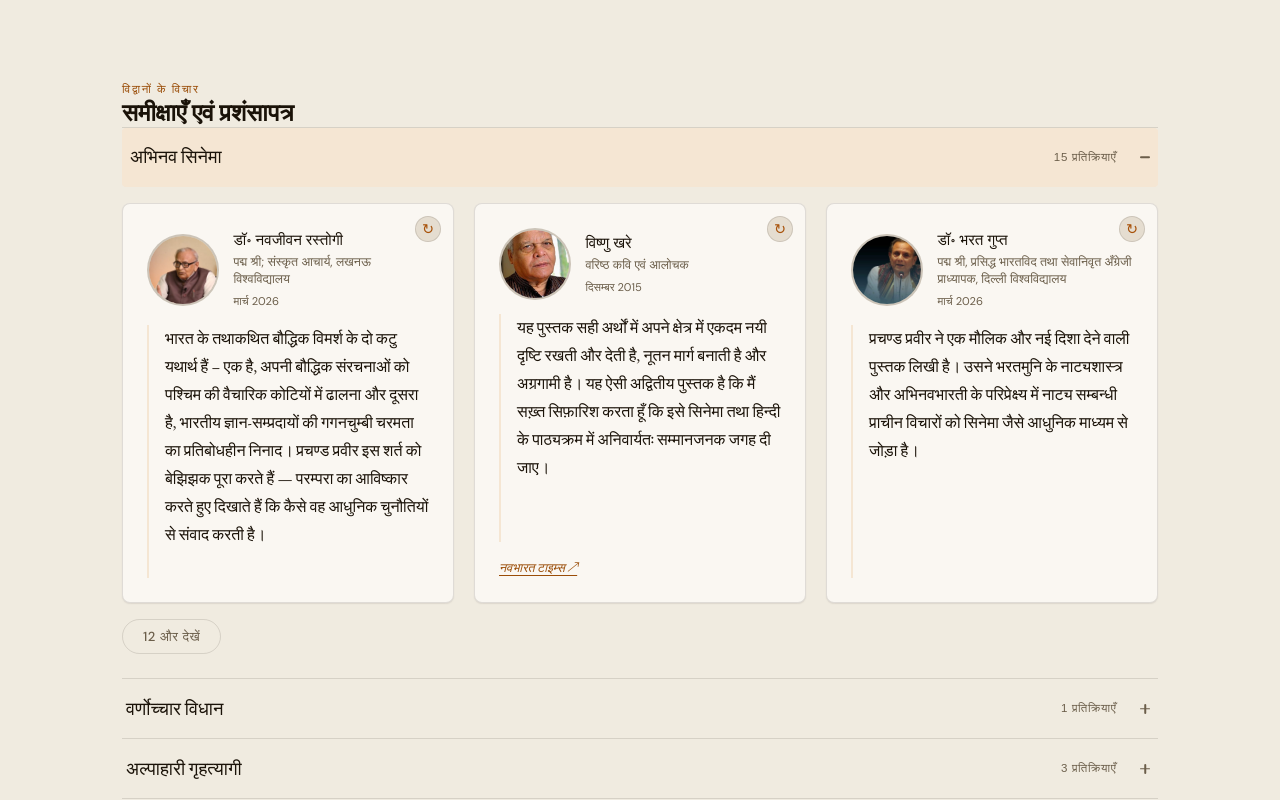
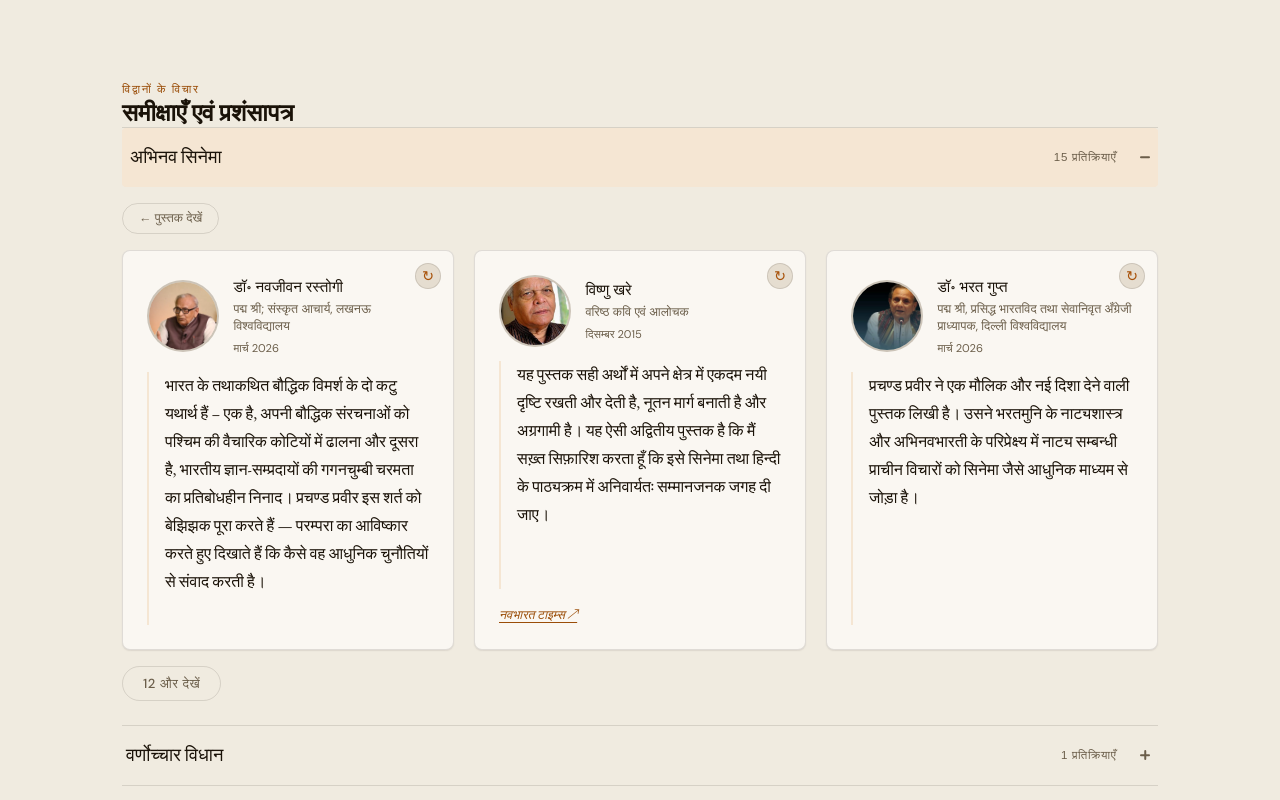
Before and after one commit to WebEdits/WebEdits.github.io, a website: page index.html in a window 1280 px wide. Shown: the part 3420-4220 px from the top of the page. Drawn offline with nearby package versions, Linux system fonts and the light colour scheme.

Commit message:
Add "View book" link to reopen a book's detail modal from its review group
Clicking "See Reviews" in the book modal jumps to the matching review
group but previously left no way back, losing the reader's place. Each
review group now has a small link that reopens the detail modal for
that book.

```diff
--- a/assets/css/style.css
+++ b/assets/css/style.css
@@ -667,6 +667,15 @@ h1, h2, h3 { font-family: var(--serif); line-height: 1.15; }
 }
 .review-group__body { padding: 1rem 0 1.5rem; }
 
+.review-group__back-btn {
+  display: inline-block; margin-bottom: 1rem; padding: 0.4rem 1rem;
+  font-family: var(--sans); font-size: 0.78rem; font-weight: 500;
+  background: transparent; border: 1px solid var(--border);
+  border-radius: var(--radius-pill); color: var(--muted); cursor: pointer;
+  transition: border-color var(--duration-base) var(--ease-out), color var(--duration-base) var(--ease-out);
+}
+.review-group__back-btn:hover { border-color: var(--saffron); color: var(--saffron); }
+
 /* ── REVIEW CARD GRID ───────────────────────────────── */
 /* Change --review-cols to 3 or 4 to adjust desktop grid */
 :root { --review-cols: 3; }
--- a/assets/js/main.js
+++ b/assets/js/main.js
@@ -458,6 +458,11 @@
             ${lang==='hi' ? `${count-REVIEWS_INITIAL} और देखें` : `Show ${count-REVIEWS_INITIAL} more`}
           </button>` : '';
 
+      const backBtn = latestBook
+        ? `<button class="review-group__back-btn" data-canon="${canonId}">
+            ${lang==='hi' ? '← पुस्तक देखें' : '← View book'}
+          </button>` : '';
+
       return `
         <div class="review-group" id="review-group-${canonId}">
           <button class="review-group__btn" data-canon="${canonId}"
@@ -468,6 +473,7 @@
             <span class="accordion-icon" aria-hidden="true"></span>
           </button>
           <div class="review-group__body" id="rgroup-${gi}" ${gi===0?'':'hidden'}>
+            ${backBtn}
             <div class="review-group__cards">${cards}</div>
             ${showMoreBtn}
           </div>
@@ -484,6 +490,16 @@
           qs(`#${b.getAttribute('aria-controls')}`).hidden = true;
         });
         if (!isOpen) { btn.setAttribute('aria-expanded','true'); body.hidden = false; }
+      });
+    });
+
+    // Back to book — reopen the detail modal for the book this review group is about
+    qsa('.review-group__back-btn', container).forEach(btn => {
+      btn.addEventListener('click', () => {
+        const canonId = btn.dataset.canon;
+        const bookEditions = allBooks.filter(b => (b.canonical_id||b.id) === canonId);
+        const book = bookEditions.sort((a,b) => b.year-a.year)[0];
+        if (book) openBookDetail(book);
       });
     });
 
```
